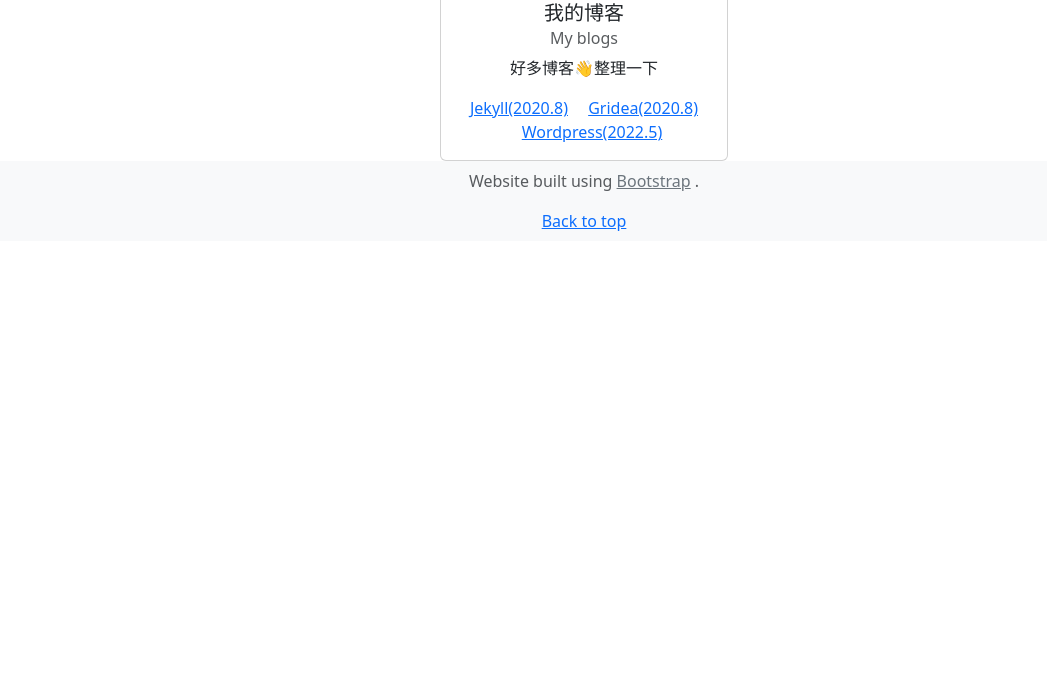
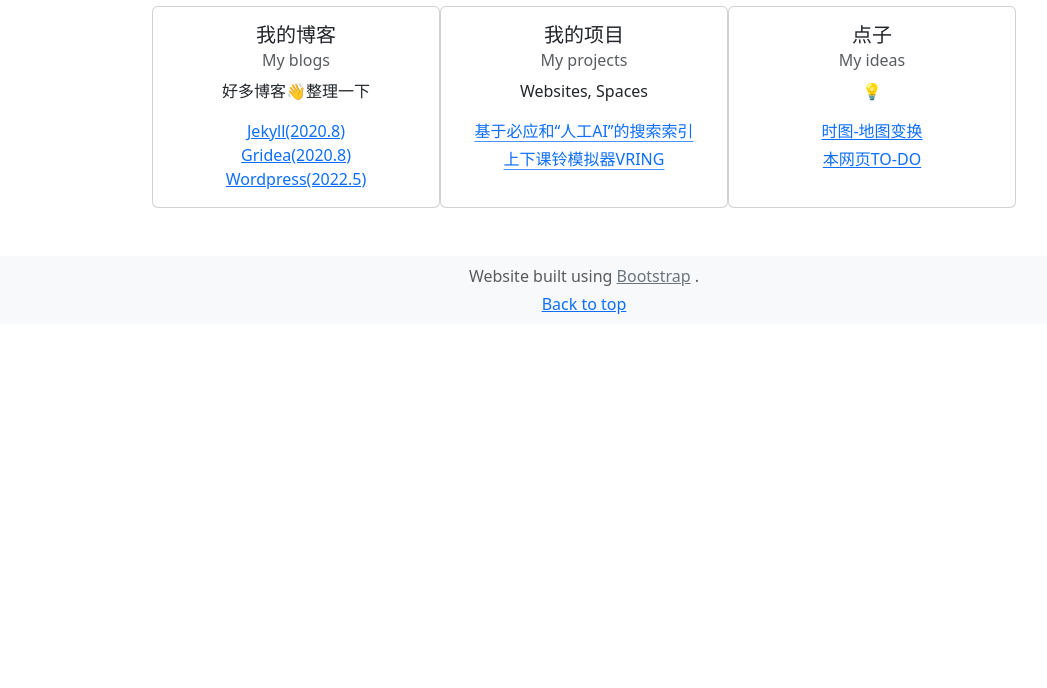
Before and after one commit to xyz60552/xyz60552.github.io, a plain HTML site: page about.html in a window 1280 px wide. Shown: the part 112-800 px from the top of the page, without its empty margins (56-1103 px from the left). Drawn offline with nearby package versions, Linux system fonts and the light colour scheme.

Commit message:
Add files via upload

```diff
--- a/about.html
+++ b/about.html
@@ -14,28 +14,56 @@
               <a class="nav-link disabled" href="about.html">About</a>
             </li>
         </ul>
-        <div class="container">
-            <h1>关于-XYZ60552</h1>
-            <div class="col d-flex justify-content-center">
-                <div class="card text-center" style="width: 18rem;" >
+
+        <div class="container-lg text-center">
+            <h2 class="mt-3">关于-XYZ60552</h2>
+            <!-- <div class="col d-flex justify-content-center mt-4 mb-5">  -->
+                <div class="row d-flex justify-content-center mt-4 mb-5">
+                    <div class="card" style="width: 18rem;" >
                         <div class="card-body">
                             <h5 class="card-title">我的博客</h5>
                             <h6 class="card-subtitle mb-2 text-body-secondary">My blogs</h6>
                             <p class="card-text">好多博客👋整理一下</p>
-                    <a href="https://xyz60552.github.io/jekyll" class="card-link">Jekyll(2020.8)</a>
-                    <a href="https://xyz60552.github.io/gridea" class="card-link">Gridea(2020.8)</a>
+                            <p class="mb-0"><a href="https://xyz60552.github.io/jekyll" class="card-link">Jekyll(2020.8)</a></p>
+                            <p class="mb-0"><a href="https://xyz60552.github.io/gridea" class="card-link">Gridea(2020.8)</a></p>
                             <a href="https://xyz60552.wordpress.com" class="card-link">Wordpress(2022.5)</a>
                         </div>
                     </div>
+                    <div class="card" style="width: 18rem;" >
+                        <div class="card-body link-offset-1">
+                            <h5 class="card-title">我的项目</h5>
+                            <h6 class="card-subtitle mb-2 text-body-secondary">My projects</h6>
+                            <p class="card-text">Websites, Spaces</p>
+                            <p class="mb-1"><a href="https://stroopwafel-7e38d8.netlify.app/functions.html" class="link-primary link-offset-2 link-underline-opacity-75 link-underline-opacity-100-hover">基于必应和“人工AI”的搜索索引</a></p>
+                            <a href="https://github.com/xyz60552/VRING" class="link-primary link-offset-2 link-underline-opacity-75 link-underline-opacity-100-hover" target = "_blank">上下课铃模拟器VRING</a>
                         </div>
+                    </div>
+                    <div class="card" style="width: 18rem;" >
+                        <div class="card-body link-offset-1">
+                            <h5 class="card-title">点子</h5>
+                            <h6 class="card-subtitle mb-2 text-body-secondary">My ideas</h6>
+                            <p class="card-text">💡</p>
+                            <p class="mb-1"><a href="#" onclick="return false;" class="card-link" data-bs-toggle="popover" data-bs-trigger="click" data-bs-html="true" data-bs-placement="top" data-bs-content="从普通地图中，我们能知道各地点与我所处位置的直线距离。<br/>那么有没有办法用图中的直线距离直观展示我到各点的时间呢？">时图-地图变换</a></p>
+                            <a href="#" class="card-link" onclick="return false;" data-bs-toggle="popover" data-bs-trigger="click" data-bs-html="true" data-bs-placement="left" data-bs-content="怎么让这个click触发的popover在鼠标单击弹窗外的任何地方时消失啊？<br/>🥲">本网页TO-DO</a>
+                        </div>
+                    </div>
+
+                </div>
+
+            <!-- </div> -->
         </div>
 
         <script src="https://cdn.jsdelivr.net/npm/bootstrap@5.3.0/dist/js/bootstrap.bundle.min.js" integrity="sha384-geWF76RCwLtnZ8qwWowPQNguL3RmwHVBC9FhGdlKrxdiJJigb/j/68SIy3Te4Bkz" crossorigin="anonymous"></script>
     </body>
     <footer class="py-2 text-center text-body-secondary bg-body-tertiary">
-        <p>Website built using <a href="https://getbootstrap.com/" class="link-secondary">Bootstrap</a> .</p>
+        <p class="mb-1">Website built using <a href="https://getbootstrap.com/" class="link-secondary">Bootstrap</a> .</p>
         <p class="mb-0">
             <a href="#">Back to top</a>
         </p>
     </footer>
 </html>
+<script>
+    const popoverTriggerList = document.querySelectorAll('[data-bs-toggle="popover"]')
+    const popoverList = [...popoverTriggerList].map(popoverTriggerEl => new bootstrap.Popover(popoverTriggerEl))
+
+</script>
```
Also changed, not shown: index.html (+7 -2 lines). Lines whose indentation alone changed are shown as unchanged.
